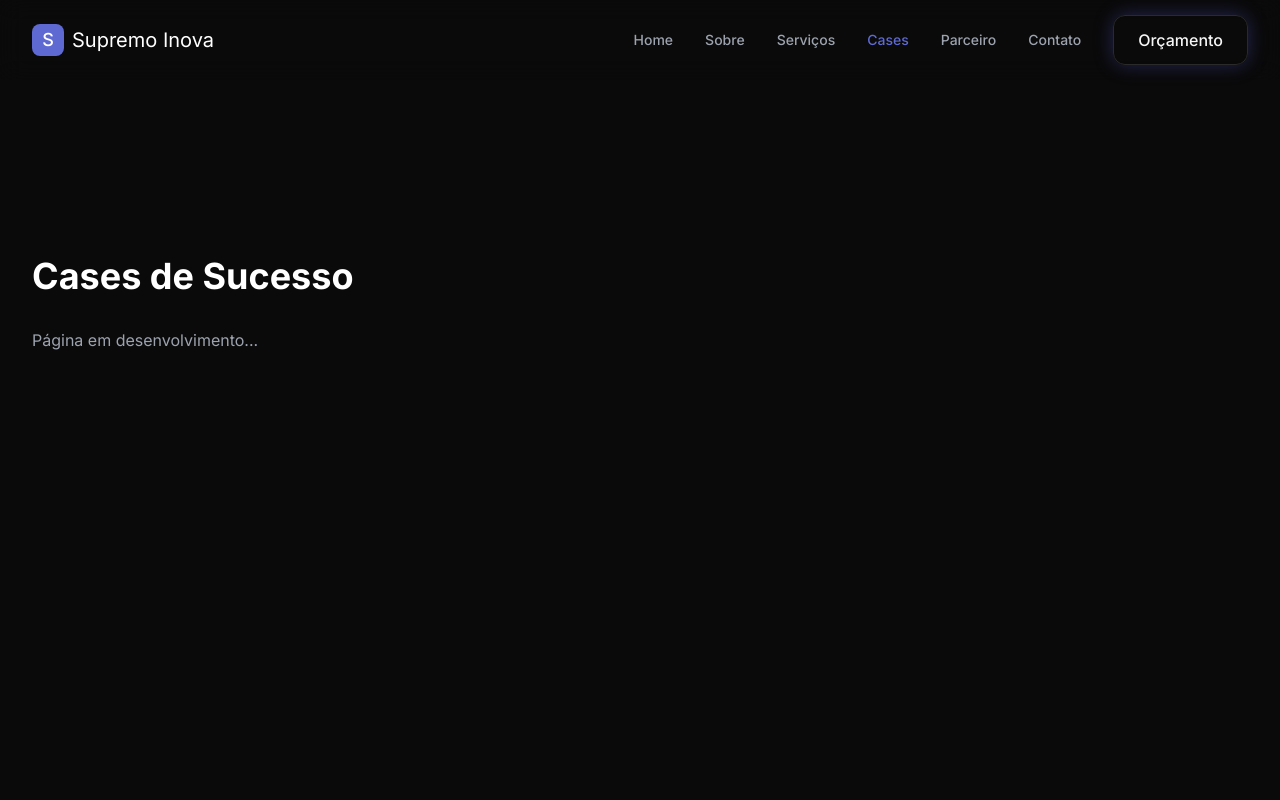
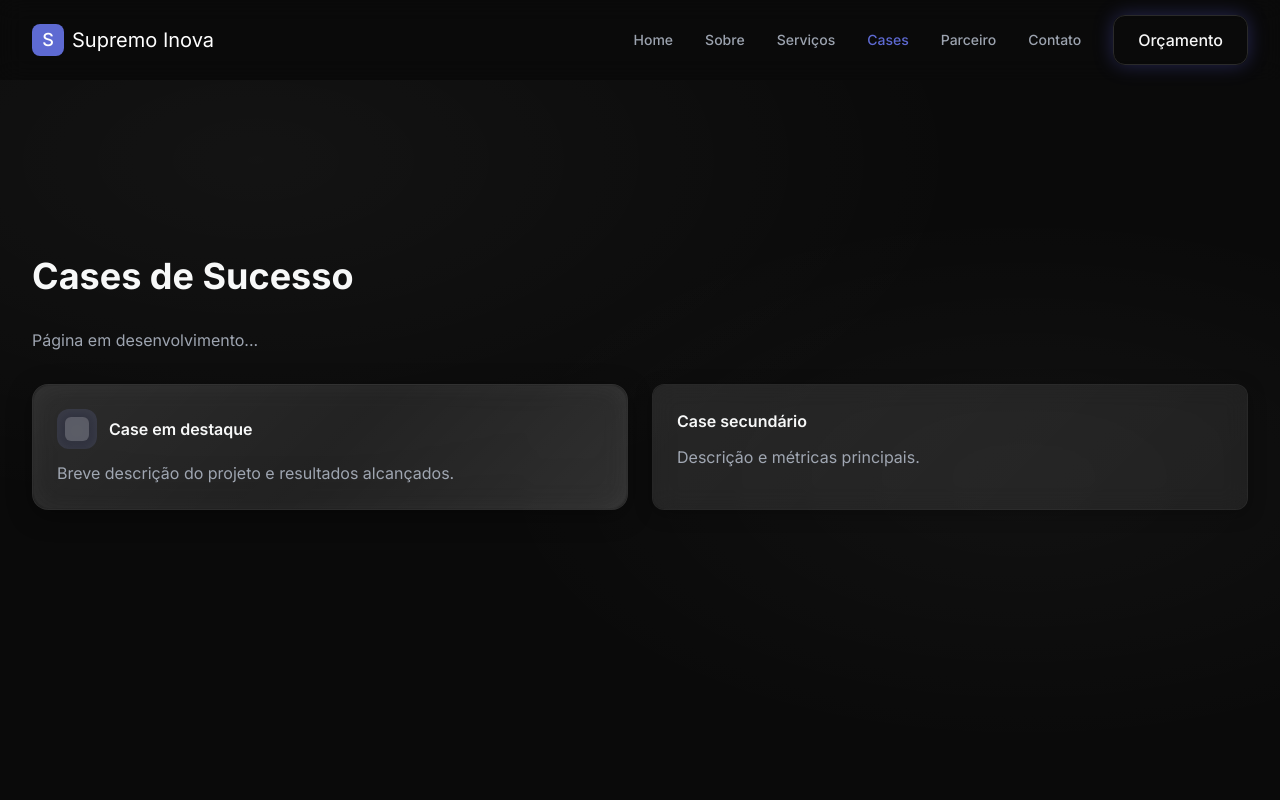
Before and after one commit to lucas-hsi/site-agencia-supremo-inova, a React (Vite) app: page /cases in a window 1280 px wide. Shown: the top 800 px of the page. Built offline with nearby package versions, Linux system fonts and the light colour scheme.

Commit message:
feat(ui): frosted lights background and glass cards applied to Home, Cases, Contact; maintain premium contrast

```diff
--- a/src/pages/Cases.tsx
+++ b/src/pages/Cases.tsx
@@ -1,11 +1,30 @@
 export function Cases() {
   return (
-    <main className="min-h-screen pt-20">
+    <main className="min-h-screen pt-20 relative bg-background">
+      <div className="bg-waves" />
       <div className="container section-padding">
-        <h1 className="text-4xl font-bold text-white mb-8">Cases de Sucesso</h1>
-        <p className="text-text-secondary">
+        <h1 className="text-4xl font-bold text-on-glass mb-8">Cases de Sucesso</h1>
+        <p className="muted-on-glass">
           Página em desenvolvimento...
         </p>
+
+        <div className="grid grid-cols-1 md:grid-cols-2 gap-6 mt-8">
+          <div className="glass-card-primary p-6">
+            <div className="flex items-center gap-3">
+              <div className="icon-container w-10 h-10">
+                {/* ícone placeholder */}
+                <span className="icon-premium w-6 h-6 block bg-white/20 rounded-md" />
+              </div>
+              <h3 className="text-on-glass font-semibold">Case em destaque</h3>
+            </div>
+            <p className="muted-on-glass mt-3">Breve descrição do projeto e resultados alcançados.</p>
+          </div>
+
+          <div className="glass-card-secondary p-6">
+            <h3 className="text-on-glass font-semibold">Case secundário</h3>
+            <p className="muted-on-glass mt-3">Descrição e métricas principais.</p>
+          </div>
+        </div>
       </div>
     </main>
   )
--- a/src/pages/Contact.tsx
+++ b/src/pages/Contact.tsx
@@ -1,11 +1,23 @@
 export function Contact() {
   return (
-    <main className="min-h-screen pt-20">
+    <main className="min-h-screen pt-20 relative bg-background">
+      <div className="bg-waves" />
       <div className="container section-padding">
-        <h1 className="text-4xl font-bold text-white mb-8">Entre em Contato</h1>
-        <p className="text-text-secondary">
+        <h1 className="text-4xl font-bold text-on-glass mb-8">Entre em Contato</h1>
+        <p className="muted-on-glass">
           Página em desenvolvimento...
         </p>
+
+        <div className="grid grid-cols-1 md:grid-cols-2 gap-6 mt-8">
+          <div className="glass-card-primary p-6">
+            <h3 className="text-on-glass font-semibold">Fale conosco</h3>
+            <p className="muted-on-glass mt-3">Preencha o formulário para iniciar uma conversa.</p>
+          </div>
+          <div className="glass-card-secondary p-6">
+            <h3 className="text-on-glass font-semibold">Informações</h3>
+            <p className="muted-on-glass mt-3">E-mail, telefone e redes sociais.</p>
+          </div>
+        </div>
       </div>
     </main>
   )
--- a/src/pages/Home.tsx
+++ b/src/pages/Home.tsx
@@ -15,7 +15,8 @@
 
 export function Home() {
   return (
-    <main className="min-h-screen bg-background">
+    <main className="min-h-screen bg-background relative">
+      <div className="bg-waves" />
       <Hero />
       <Specialties />
       <ClientResults />
```
